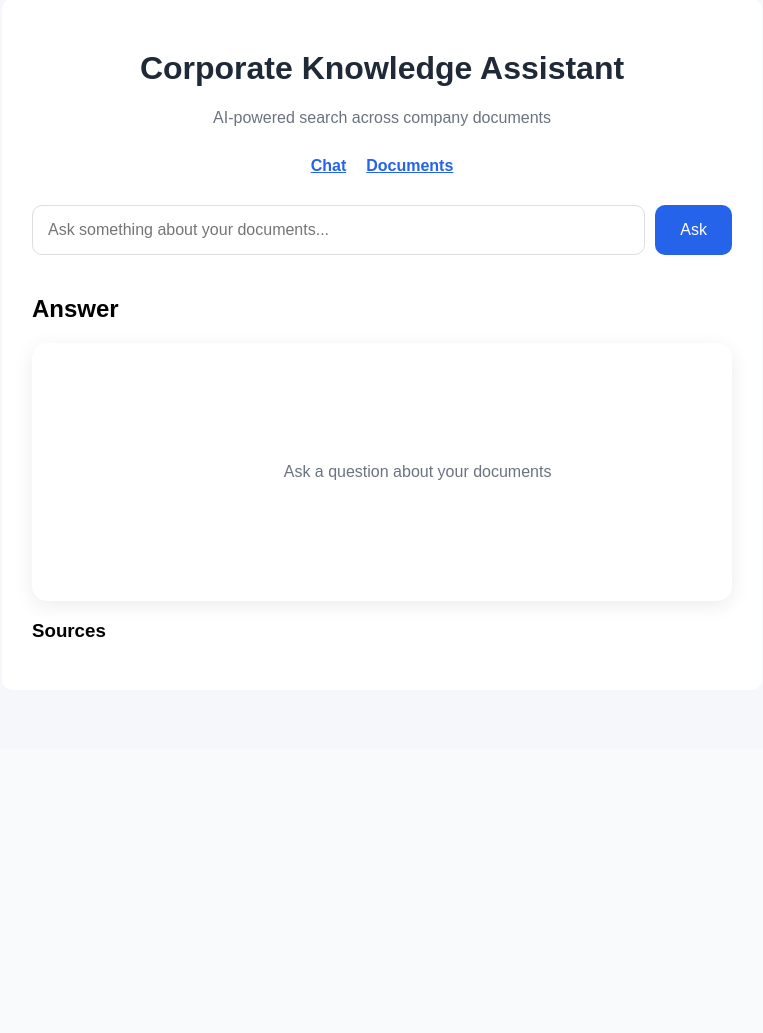
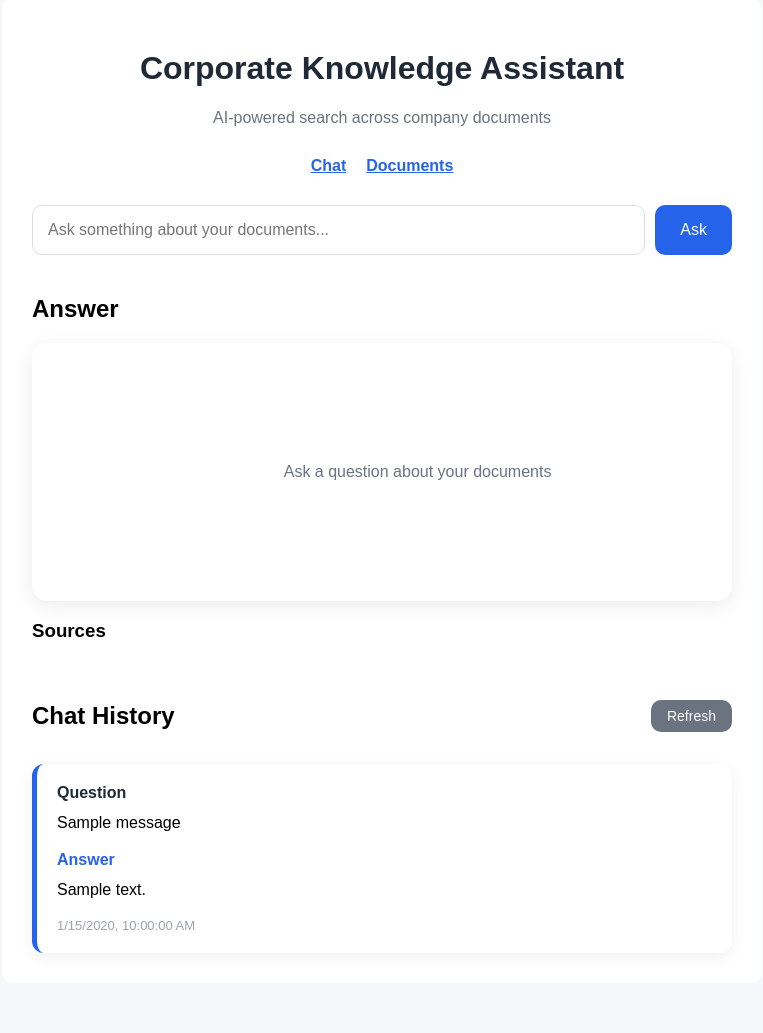
Before and after one commit to LiudmilaTa/Corporate-Knowledge-Assistant, a FastAPI app: page / in a window 1280 px wide. Shown: the part 51-1084 px from the top of the page, without its empty margins (258-1021 px from the left). Before the commit the page ends 688 px from the top, so only its background shows below. Run offline with FastAPI, Linux system fonts and the light colour scheme; tables that the repository leaves empty hold one stand-in row (values such as "Sample post").

Commit message:
add chat history sources

```diff
--- a/app/api/routes.py
+++ b/app/api/routes.py
@@ -39,6 +39,7 @@ def ask(request: QuestionRequest):
             chat_message = ChatMessage(
                 question=request.question,
                 answer=result["answer"],
+                sources=result.get("sources", []),
             )
 
             session.add(chat_message)
@@ -145,6 +146,7 @@ def get_chat_history():
                 "id": message.id,
                 "question": message.question,
                 "answer": message.answer,
+                "sources": message.sources,
                 "created_at": message.created_at,
             }
             for message in messages
--- a/app/static/script.js
+++ b/app/static/script.js
@@ -51,3 +51,129 @@ form.addEventListener("submit", async function(e) {
     button.innerHTML = "Ask";
 
 });
+
+const historyContainer = document.getElementById("chat-history");
+const refreshHistoryButton =
+document.getElementById("refresh-history");
+
+async function loadChatHistory() {
+historyContainer.innerHTML = "Loading chat history...";
+
+try {
+    const response = await fetch("/chats");
+
+    if (!response.ok) {
+        throw new Error(`HTTP error: ${response.status}`);
+    }
+
+    const messages = await response.json();
+
+    historyContainer.innerHTML = "";
+
+    if (messages.length === 0) {
+        historyContainer.innerHTML = `
+            <p class="empty">
+                No conversations yet.
+            </p>
+        `;
+        return;
+    }
+
+    messages.forEach(message => {
+        const card = document.createElement("div");
+        card.className = "history-card";
+
+        const question = document.createElement("div");
+        question.className = "history-question";
+
+        question.innerHTML = `
+            <strong>Question</strong>
+            <p></p>
+        `;
+
+        question.querySelector("p").textContent =
+            message.question;
+
+        const answer = document.createElement("div");
+        answer.className = "history-answer";
+        answer.textContent = message.answer;
+        card.appendChild(question);
+        card.appendChild(answer);
+
+        const sources = renderSources(message.sources);
+
+        if (sources) {
+        card.appendChild(sources);
+        }
+        answer.innerHTML = `
+            <strong>Answer</strong>
+            <p></p>
+        `;
+
+        answer.querySelector("p").textContent =
+            message.answer;
+
+        const date = document.createElement("div");
+        date.className = "history-date";
+
+        date.textContent = new Date(
+            message.created_at
+        ).toLocaleString();
+
+        card.appendChild(question);
+        card.appendChild(answer);
+        card.appendChild(date);
+
+        historyContainer.appendChild(card);
+    });
+
+} catch (error) {
+    console.error(error);
+
+    historyContainer.innerHTML = `
+        <p class="error">
+            Failed to load chat history.
+        </p>
+    `;
+}
+
+}
+
+function renderSources(sources) {
+if (!sources || sources.length === 0) {
+return null;
+}
+
+const container = document.createElement("div");
+container.className = "history-sources";
+
+const title = document.createElement("strong");
+title.textContent = "Sources";
+container.appendChild(title);
+
+sources.forEach(source => {
+    const sourceCard = document.createElement("div");
+    sourceCard.className = "history-source-card";
+
+    const filename = document.createElement("div");
+    filename.textContent = source.filename;
+
+    const page = document.createElement("div");
+    page.textContent = `Page: ${source.page}`;
+
+    sourceCard.appendChild(filename);
+    sourceCard.appendChild(page);
+
+    container.appendChild(sourceCard);
+});
+
+return container;
+
+}
+
+refreshHistoryButton.addEventListener(
+"click",
+loadChatHistory
+);
+
+loadChatHistory();
--- a/app/static/style.css
+++ b/app/static/style.css
@@ -228,3 +228,89 @@ color: #6b7280;
 text-align: center;
 padding: 30px;
 }
+
+
+.history-section {
+margin-top: 40px;
+}
+
+.history-header {
+display: flex;
+justify-content: space-between;
+align-items: center;
+margin-bottom: 15px;
+}
+
+.secondary-button {
+background: #6b7280;
+padding: 8px 16px;
+font-size: 14px;
+}
+
+.history-card {
+background: white;
+margin-top: 15px;
+padding: 20px;
+border-radius: 12px;
+border-left: 5px solid #2563eb;
+box-shadow: 0 4px 15px rgba(0, 0, 0, 0.06);
+}
+
+.history-question strong {
+color: #1f2937;
+}
+
+.history-answer {
+margin-top: 15px;
+}
+
+.history-answer strong {
+color: #2563eb;
+}
+
+.history-card p {
+margin: 8px 0 0;
+white-space: pre-wrap;
+line-height: 1.6;
+}
+
+.history-date {
+margin-top: 15px;
+color: #9ca3af;
+font-size: 13px;
+}
+
+.error {
+color: #dc2626;
+}
+
+.empty {
+color: #6b7280;
+}
+
+.history-sources {
+margin-top: 15px;
+}
+
+.history-sources strong {
+display: block;
+margin-bottom: 8px;
+}
+
+.history-source-card {
+background: #f8fafc;
+border-left: 4px solid #2563eb;
+padding: 10px 12px;
+margin-top: 6px;
+border-radius: 6px;
+font-size: 14px;
+}
+
+.history-source-card div {
+font-weight: 600;
+}
+
+.history-source-card div {
+color: #6b7280;
+margin-top: 3px;
+}
--- a/app/templates/index.html
+++ b/app/templates/index.html
@@ -59,6 +59,23 @@
         </div>
     </section>
 
+    <section class="history-section"> <div class="history-header"> <h2>Chat History</h2>
+
+        <button
+            id="refresh-history"
+            type="button"
+            class="secondary-button"
+        >
+            Refresh
+        </button>
+    </div>
+
+    <div id="chat-history">
+        Loading chat history...
+    </div>
+
+    </section>
+
 </main>
 
 </div>
```
Also changed, not shown: alembic/versions/f6b62ddf19dd_add_sources_to_chat_messages.py (added, +41 -0 lines), app/models/chat_message.py (+7 -1 lines).
